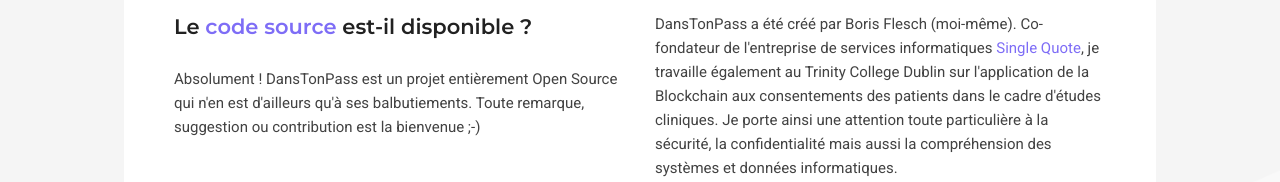
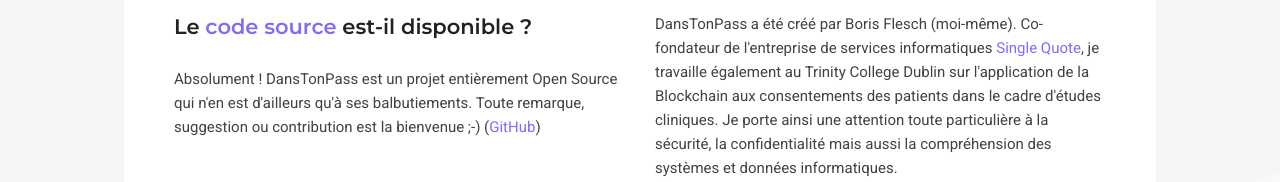
Before and after one commit to borisflesch/dans-ton-pass, a Nuxt app: page /a-propos in a window 1280 px wide. Shown: the part 727-909 px from the top of the page. Built offline with nearby package versions, Linux system fonts and the light colour scheme; a web font is replaced by a local one; what vue-qrcode-reader would draw is missing.

Commit message:
Docker image update + Link

```diff
--- a/pages/a-propos.vue
+++ b/pages/a-propos.vue
@@ -38,7 +38,7 @@
                       <div class="block-title">
                         <h3>Le <span>code source</span> est-il disponible ?</h3>
                       </div>
-                      <p>Absolument ! DansTonPass est un projet entièrement Open Source qui n'en est d'ailleurs qu'à ses balbutiements. Toute remarque, suggestion ou contribution est la bienvenue ;-)</p>
+                      <p>Absolument ! DansTonPass est un projet entièrement Open Source qui n'en est d'ailleurs qu'à ses balbutiements. Toute remarque, suggestion ou contribution est la bienvenue ;-) (<a href="https://github.com/borisflesch/dans-ton-pass" target="_blank">GitHub</a>)</p>
                     </div>
                     <div class="col-sm-6 col-md-6">
                       <div class="block-title">
```
Also changed, not shown: 1 other file (tests, documents, lock files or other folders).
